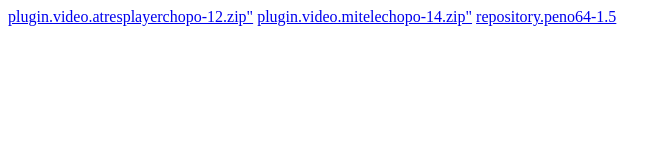
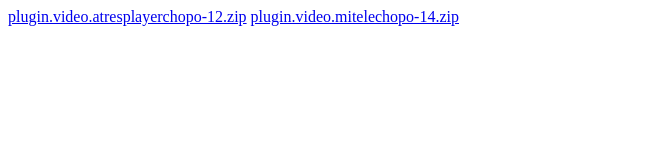
Before and after one commit to jjvdopp/klmoasdhai, a plain HTML site: page index.html in a window 1280 px wide. Shown: the whole page, without its empty margins (0-670 px from the left). Drawn offline with Linux system fonts and the light colour scheme.

Commit message:
Update index.html

```diff
--- a/index.html
+++ b/index.html
@@ -1,7 +1,5 @@
 <!DOCTYPE html>
 
-<a href="plugin.video.atresplayerchopo-12.zip">plugin.video.atresplayerchopo-12.zip"</a>
+<a href="plugin.video.atresplayerchopo-12.zip">plugin.video.atresplayerchopo-12.zip</a>
 
-<a href="plugin.video.mitelechopo-14.zip">plugin.video.mitelechopo-14.zip"</a>
-
-<a href="repository.peno64-1.5.zip">repository.peno64-1.5</a>
+<a href="plugin.video.mitelechopo-14.zip">plugin.video.mitelechopo-14.zip</a>
```
